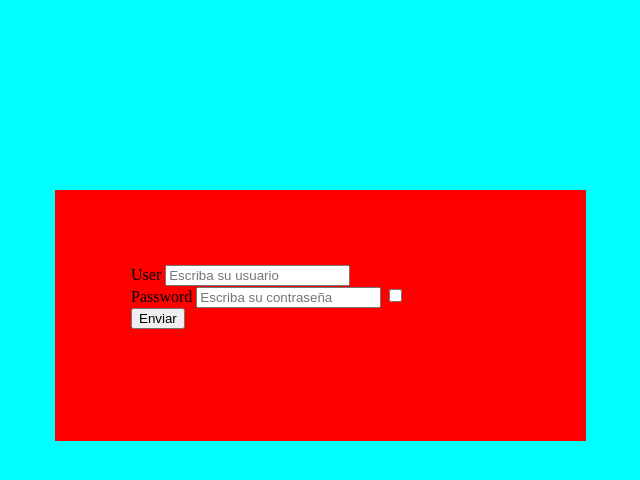
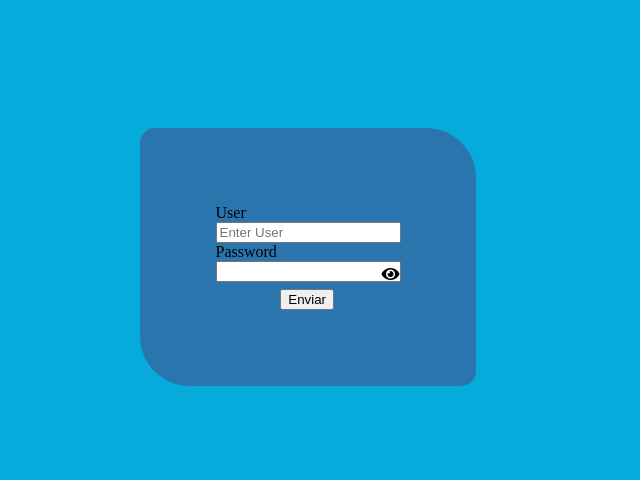
Before and after one commit to MonsBaan/PhotoAlmi, a PHP site: page / in a window 1280 px wide. Shown: the top 480 px of the page, without its empty margins (332-972 px from the left). Run offline with PHP 8.4, Linux system fonts and the light colour scheme; some libraries are stand-ins or nearby versions.

Commit message:
Index.html cambiado

```diff
--- a/web/css/comun.css
+++ b/web/css/comun.css
@@ -1,4 +1,3 @@
-body
-{
-    background-color: aqua;
+body {
+    background-color: #06AADB;
 }
--- a/web/css/login.css
+++ b/web/css/login.css
@@ -1,14 +1,29 @@
-#CuadradoLogin
-{
-    background-color: red;
-    width: 30%;
-    height: 100px;
+body {
+    display: flex;
+    justify-content: center;
+    margin-top: 10%;
+}
+
+#CuadradoLogin {
+    background-color: #2B75AE;
     padding: 6%;
-    margin-left: 30%;
     text-align: center;
-    margin-top: 15%;
+    border-radius: 15px 50px;
 }
-#FormularioLogin
-{
-    text-align:initial;
+
+#FormularioLogin {
+    text-align: initial;
 }
+
+#Enviar {
+    margin-top: 4%;
+    margin-left: 35%;
+}
+
+.field-icon {
+    float: right;
+    margin-left: -25px;
+    margin-top: 3%;
+    position: relative;
+    z-index: 2;
+}
--- a/web/index.html
+++ b/web/index.html
@@ -7,23 +7,33 @@
     <meta name="viewport" content="width=device-width, initial-scale=1.0">
     <link rel='stylesheet' type='text/css' href='css/login.css'>
     <link rel='stylesheet' type='text/css' href='css/comun.css'>
+    <link rel="stylesheet" href="https://use.fontawesome.com/releases/v5.0.13/css/all.css">
     <title>Document</title>
 </head>
 
 <body>
     <div id='CuadradoLogin'>
-        <form id= 'FormularioLogin'><!--Login-->
+        <form id='FormularioLogin'>
+
+
+
             <label for='user'>User</label>
-            <input id='user' type='text' placeholder='Escriba su usuario' />
-            <br/>
+            <br />
+            <input id='user' type='text' placeholder='Enter User' />
+            <br />
             <label for='password'>Password</label>
-            <input id='password' type='password' placeholder='Escriba su contraseña' />
-            <input type='checkbox' id='showPassword'>
-            <br/>
-            <input type='submit' value='Enviar'/>
+            <br />
+
+            <div>
+                <input type='password' class='form-control' id='password' placeholer='Enter Paswword'>
+                <span toggle="#password-field" class="fa fa-fw fa-eye field-icon toggle-password" id='eye'></span>
+            </div>
+
+            <input type='submit' value='Enviar' id='Enviar' />
         </form>
     </div>
     <script src="js/jquery-3.6.0.min.js"></script>
     <script src="js/index.js"></script>
 </body>
+
 </html>
--- a/web/js/index.js
+++ b/web/js/index.js
@@ -1,9 +1,24 @@
 $(document).ready(function () {
     console.log("Documento Listo");
-    $("#showPassword").click(function(){
-        $("#password").val("hola");
+    $('#eye').click(function(){
+
+        if($(this).hasClass('fa-eye-slash')){
+
+          $(this).removeClass('fa-eye-slash');
+
+          $(this).addClass('fa-eye');
+
+          $('#password').attr('type','text');
+
+        }else{
+
+          $(this).removeClass('fa-eye');
+
+          $(this).addClass('fa-eye-slash');
+
+          $('#password').attr('type','password');
+        }
     });
-
 
 
 
```
